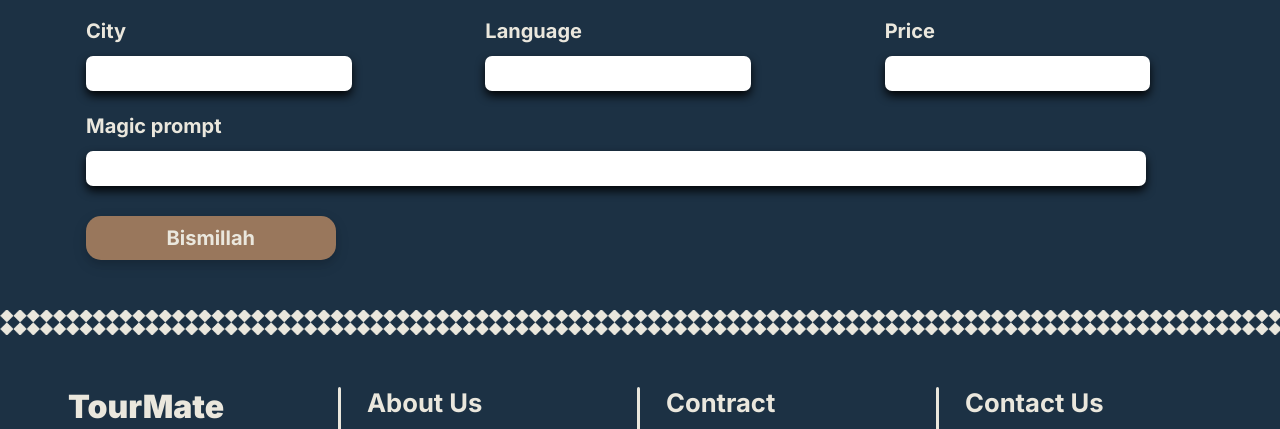
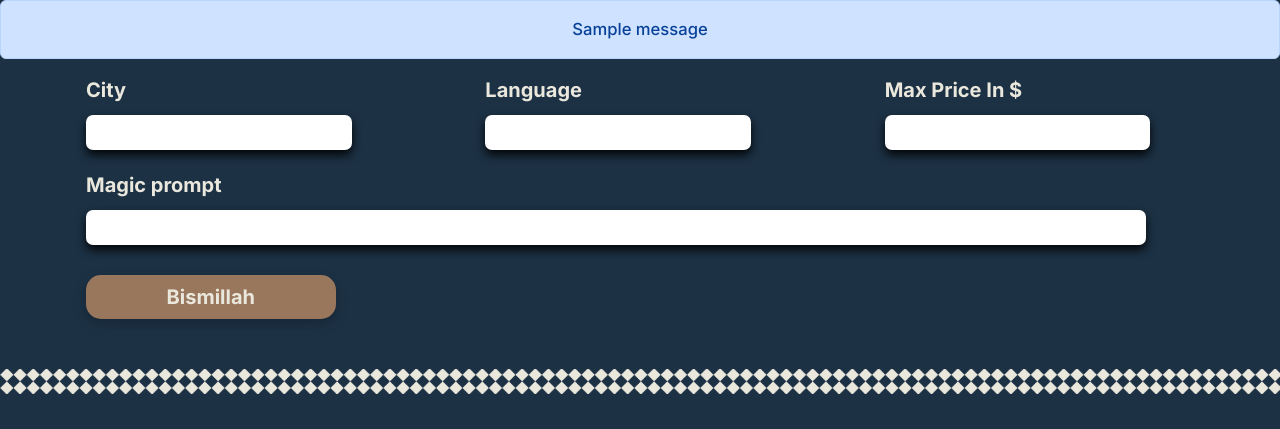
Before and after one commit to ilyasabdellaoui/TourMate-A-Recommendation-System-for-Tourists-Visiting-Morocco, a Flask app: page /suggestion in a window 1280 px wide. Shown: the part 78-507 px from the top of the page. Run offline with Flask 3, Linux system fonts and the light colour scheme; one stand-in notice (Sample message) is shown; parts of the project's set-up code (start-up, migrations or seed data) failed here and were passed over.

Commit message:
add alert if nothing found & activate price criteria

```diff
--- a/app.py
+++ b/app.py
@@ -1,13 +1,15 @@
-from flask import Flask, redirect, render_template, request
+from flask import Flask, redirect, render_template, request, flash
 from helpers import VillesListe, LanguesListe, recommendation
 
 app = Flask(__name__)
 
 use_reloader=True
+app.secret_key = "pfa{it's_a_secret}"
 
 villes = VillesListe()
 langues = LanguesListe()
-
+villes.remove("tangier")
+villes.remove("fez")
 
 @app.route("/", methods=["GET", "POST"])
 def index():
@@ -34,19 +36,20 @@ def suggestion():
             prompt = str(request.form.get('prompt'))
         else:
             prompt = None
-        # if request.form.get('price'):
-        #     price = str(request.form.get('price'))
-        # else:
-        #     price = None
+        if request.form.get('price'):
+            price = str(request.form.get('price'))
+        else:
+            price = None
 
-        result = recommendation(ville=vil, langue=lan, preference=prompt) #, prix=price
+        result = recommendation(ville=vil, langue=lan, preference=prompt, prix=price)
         output = []
         for element in result:
             element[5] = str(element[5])
             element[1] = str(element[1])
             element[2] = str(element[2])
             output.append("<br>".join(element))
-
+        if len(output) == 0:
+            flash('Aucun résultat trouvé.')
         return render_template("suggestion.html", villes=villes, langues=langues, result=output)
     else:
         return render_template("suggestion.html", villes=villes, langues=langues, result="")
--- a/helpers.py
+++ b/helpers.py
@@ -27,7 +27,7 @@ def format_ville(x):
             if word == "tangier":
                 word = "tanger"
             elif word == "fez":
-                word == "fes"
+                word = "fes"
             return word
     return 1 # Ville non valide
 
@@ -104,6 +104,7 @@ def recommendation(ville=None, langue=None, preference=None, prix=None):
 
     if prix is not None:
       data = data.dropna(subset=['av_price'])
+      data = data[data['av_price'] != '']
       prix = float(prix)
       data = data[data['av_price'].astype(float) <= prix]
 
--- a/static/style.css
+++ b/static/style.css
@@ -268,7 +268,7 @@ footer {
   display: none;
 }
 
- .input-grid label, .input-grid p, .prompt label, .result p  {
+ .input-grid label, .input-grid p, .prompt label, .result p, .style-0  {
   font-family: "Inter", sans-serif;
   color:#EAE7DD;
   line-height: 1.5;
@@ -338,6 +338,26 @@ form {
   transform: scale(1.02);
 }
 
+.style-0 {
+  text-align: center;
+  margin-bottom: 0px;
+  --bs-alert-color: #084298;
+  --bs-alert-bg: #cfe2ff;
+  --bs-alert-border-color: #b6d4fe;
+  --bs-alert-padding-x: 1rem;
+  --bs-alert-padding-y: 1rem;
+  --bs-alert-margin-bottom: 1rem;
+  --bs-alert-border: 1px solid #b6d4fe;
+  --bs-alert-border-radius: 0.375rem;
+  position: relative;
+  padding: 16px;
+  color: rgb(8, 66, 152);
+  background-color: rgb(207, 226, 255);
+  border: 0.8px solid rgb(182, 212, 254);
+  border-radius: 6px;
+  box-sizing: border-box;
+  user-select: text;
+}
 /* Mobile Nav */
 
 .menu {
--- a/templates/layout.html
+++ b/templates/layout.html
@@ -24,6 +24,15 @@
         <a class="cta" href="#">Suggest Me</a>
         <p class="menu cta">Menu</p>
     </header>
+    <div>
+      {% for message in get_flashed_messages() %}
+      <div class="style-0">
+          {{ message }}
+      </div>
+      {% endfor %}
+
+      {% block page_content %}{% endblock %}
+    </div>
     <div class="overlay">
         <a class="close">&times;</a>
         <div class="overlay__content">
--- a/templates/suggestion.html
+++ b/templates/suggestion.html
@@ -30,7 +30,7 @@
     </div>
 
     <div>
-      <label for="price">Price</label>
+      <label for="price">Max Price In $</label>
       <input type="number" step=0.01 name="price">
     </div>
   </div>
```
